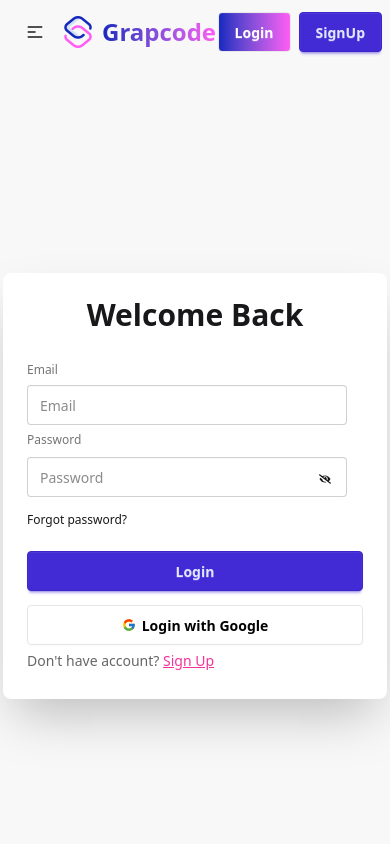
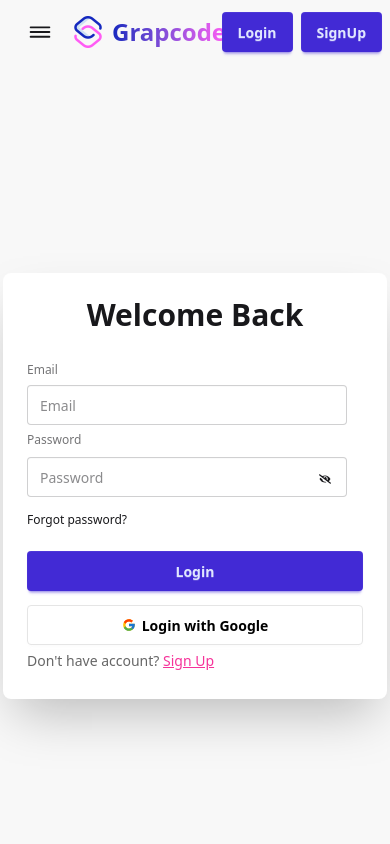
Before and after one commit to grapcode/grapcode, a React (Vite) app: page /signin in a window 390 px wide. Shown: the top 844 px of the page. Built offline with nearby package versions, Linux system fonts and the light colour scheme; no server answers.

Commit message:
color matching

```diff
--- a/src/components/Banner.jsx
+++ b/src/components/Banner.jsx
@@ -33,14 +33,14 @@ const Banner = () => {
         {skills.map((skill) => (
           <SwiperSlide key={skill.skillId}>
             <div className="relative h-[420px] flex items-center justify-center text-center">
-              {/* 🖼️ Background Image with blur */}
+              {/*  Background Image with blur */}
               <img
                 src={skill.image}
                 alt={skill.skillName}
                 className="absolute inset-0 w-full h-full object-cover blur-[2px] brightness-75"
               />
 
-              {/* 📝 Overlay Text */}
+              {/*  Overlay Text */}
               <div className="relative z-10">
                 <h1 className="text-4xl md:text-5xl font-bold text-white drop-shadow-lg">
                   {skill.category}
--- a/src/components/MyLink.jsx
+++ b/src/components/MyLink.jsx
@@ -8,7 +8,7 @@ const MyLink = ({ to, className, children }) => {
         to={to}
         className={({ isActive }) =>
           isActive
-            ? 'text-blue-500 font-semibold'
+            ? 'text-[#3b25c1]  font-semibold'
             : `${className} font-semibold`
         }
       >
--- a/src/components/Navbar.jsx
+++ b/src/components/Navbar.jsx
@@ -6,6 +6,7 @@ import MyContainer from './MyContainer';
 import { AuthContext } from '../context/AuthContext';
 import { toast } from 'react-toastify';
 import { FadeLoader } from 'react-spinners';
+import { IoReorderThreeOutline } from 'react-icons/io5';
 
 const Navbar = () => {
   // 🔰 get user from authProvider
@@ -28,7 +29,7 @@ const Navbar = () => {
       });
   };
 
-  const link = (
+  const links = (
     <>
       <li>
         <MyLink to="/">Home</MyLink>
@@ -51,43 +52,29 @@ const Navbar = () => {
                 role="button"
                 className="btn btn-ghost lg:hidden"
               >
-                <svg
-                  xmlns="http://www.w3.org/2000/svg"
-                  className="h-5 w-5"
-                  fill="none"
-                  viewBox="0 0 24 24"
-                  stroke="currentColor"
-                >
-                  {' '}
-                  <path
-                    strokeLinecap="round"
-                    strokeLinejoin="round"
-                    strokeWidth="2"
-                    d="M4 6h16M4 12h8m-8 6h16"
-                  />{' '}
-                </svg>
+                <IoReorderThreeOutline size={30} />
               </div>
               <ul
                 tabIndex="-1"
                 className="menu menu-sm dropdown-content bg-base-100 rounded-box z-50 mt-3 w-52 p-2 shadow"
               >
-                {link}
+                {links}
               </ul>
             </div>
             {/* ⚡ logo */}
             <Link to={'/'} className="flex items-center cursor-pointer">
               <img className="h-8 mr-2" src={logo} alt="" />
-              <a className="text-2xl font-bold bg-linear-to-r from-[#1428bf] to-[#ff5cf4] text-transparent bg-clip-text">
+              <p className="text-2xl font-bold bg-linear-to-r from-[#1428bf] to-[#ff5cf4] text-transparent bg-clip-text">
                 Grapcode
-              </a>
+              </p>
             </Link>
           </div>
           <div className="navbar-center hidden lg:flex">
-            <ul className="menu menu-horizontal px-1">{link}</ul>
+            <ul className="menu menu-horizontal px-1">{links}</ul>
           </div>
 
+          {/* 💥 user condition */}
           <div className="navbar-end">
-            {/* 💥 user condition */}
             {loading ? (
               <FadeLoader />
             ) : user ? (
@@ -108,6 +95,7 @@ const Navbar = () => {
                       'https://img.icons8.com/?size=80&id=108652&format=png'
                     }
                     alt=""
+                    title={user?.displayName}
                   />
                 </button>
                 {/* under div is dropdown */}
@@ -124,17 +112,26 @@ const Navbar = () => {
                   <p className="text-lg font-semibold">{user?.displayName}</p>
                 </div>
 
-                <button onClick={handleSignout} className="btn btn-primary">
+                <button
+                  onClick={handleSignout}
+                  className="btn btn-primary border-0 hover:bg-[#ac55e2]"
+                >
                   Sign Out
                 </button>
               </div>
             ) : (
               <div className="flex flex-row gap-2">
-                <NavLink to="/signin" className="btn bg-gradient text-white">
+                <NavLink
+                  to="/signin"
+                  className="btn btn-primary border-0 hover:bg-[#ac55e2]"
+                >
                   Login
                 </NavLink>
 
-                <NavLink to="/signup" className="btn btn-primary">
+                <NavLink
+                  to="/signup"
+                  className="btn btn-primary border-0 hover:bg-[#ac55e2]"
+                >
                   SignUp
                 </NavLink>
               </div>
--- a/src/pages/Signin.jsx
+++ b/src/pages/Signin.jsx
@@ -1,7 +1,7 @@
 import { GoogleAuthProvider } from 'firebase/auth';
 import React, { useContext, useRef, useState } from 'react';
 import { FcGoogle } from 'react-icons/fc';
-import { Link, useNavigate } from 'react-router';
+import { Link, useLocation, useNavigate } from 'react-router';
 import { toast } from 'react-toastify';
 import { FaEye, FaEyeSlash } from 'react-icons/fa';
 import { AuthContext } from '../context/AuthContext';
@@ -19,6 +19,8 @@ const Signin = () => {
 
   // 🔰 After successful signin, navigate to home page
   const navigate = useNavigate();
+  const location = useLocation();
+  const from = location.state || '/';
 
   // ♻️ user signin thakle -- signin dekhabe na
   if (user) {
@@ -55,6 +57,7 @@ const Signin = () => {
         navigate('/');
       })
       .catch((e) => {
+        setLoading(false);
         toast.error(e.message);
       });
   };
@@ -77,13 +80,16 @@ const Signin = () => {
   //   💥 google signin
 
   const handleGoogleSignin = () => {
+    setLoading(true);
     signInWithGoogleFunc()
       .then((res) => {
         setLoading(false);
         toast.success('google signin successful');
         setUser(res.user);
+        navigate('/');
       })
       .catch((e) => {
+        setLoading(false);
         toast.error(e.message);
       });
   };
@@ -134,10 +140,13 @@ const Signin = () => {
               </a>
             </div>
             {/* login btn */}
-            <button className="btn btn-primary mt-4">Login</button>
+            <button className="btn btn-primary border-0 hover:bg-[#ac55e2] mt-4">
+              Login
+            </button>
 
             {/* 💥 Google btn */}
             <button
+              type="button"
               onClick={handleGoogleSignin}
               className="btn mt-2 bg-white text-black border-[#e5e5e5]"
             >
--- a/src/pages/Signup.jsx
+++ b/src/pages/Signup.jsx
@@ -131,7 +131,9 @@ const Signup = () => {
               </span>
             </div>
 
-            <button className="btn btn-primary mt-4">Register</button>
+            <button className="btn btn-primary border-0 hover:bg-[#ac55e2] mt-4">
+              Register
+            </button>
             <p className="text-sm text-black/60">
               Already have an account?{' '}
               <Link
--- a/src/pages/Skills.jsx
+++ b/src/pages/Skills.jsx
@@ -20,7 +20,7 @@ const Skills = () => {
       </div>
       <section>
         <h3 className="text-3xl font-bold mt-8 border-b border-gray-300 pb-2">
-          Top Rated Providers (4.8 & Up)
+          Top Rated Providers
         </h3>
         <div className="flex flex-col">
           {/* ⚡ skills card */}
--- a/src/pages/SkillsCard.jsx
+++ b/src/pages/SkillsCard.jsx
@@ -24,7 +24,7 @@ const SkillsCard = ({ data }) => {
       {/*  Button */}
       <NavLink
         to={`/skills/${skillId}`}
-        className="bg-blue-600 hover:bg-blue-700 text-white font-medium px-5 py-2 rounded-lg transition"
+        className="bg-[#3b25c1] hover:bg-[#ac55e2] text-white font-medium px-5 py-2 rounded-lg transition"
       >
         View Details
       </NavLink>
--- a/src/pages/SkillsDetails.jsx
+++ b/src/pages/SkillsDetails.jsx
@@ -113,7 +113,7 @@ const SkillsDetails = () => {
               />
               <button
                 type="submit"
-                className="bg-blue-600 text-white py-2 rounded-md hover:bg-blue-700 transition"
+                className="bg-[#3b25c1] hover:bg-[#ac55e2] text-white font-medium px-5 py-2 rounded-lg transition"
               >
                 Submit
               </button>
--- a/src/privateRoute/PrivateRoute.jsx
+++ b/src/privateRoute/PrivateRoute.jsx
@@ -1,13 +1,14 @@
-import React, { use } from 'react';
+import React, { useContext } from 'react';
 import { AuthContext } from '../context/AuthContext';
 import { Navigate, useLocation } from 'react-router';
 import { CircleLoader } from 'react-spinners';
 import MyLoading from '../components/MyLoading';
 
 const PrivateRoute = ({ children }) => {
-  const { user, loading } = use(AuthContext);
+  const { user, loading } = useContext(AuthContext);
   // 📍 current location thek onno jagay pathate
   const location = useLocation();
+  console.log(location);
 
   if (loading) {
     return <MyLoading></MyLoading>;
```
Also changed, not shown: src/pages/FilteredCard.jsx (+20 -9 lines), src/pages/MyProfile.jsx (+5 -8 lines).
